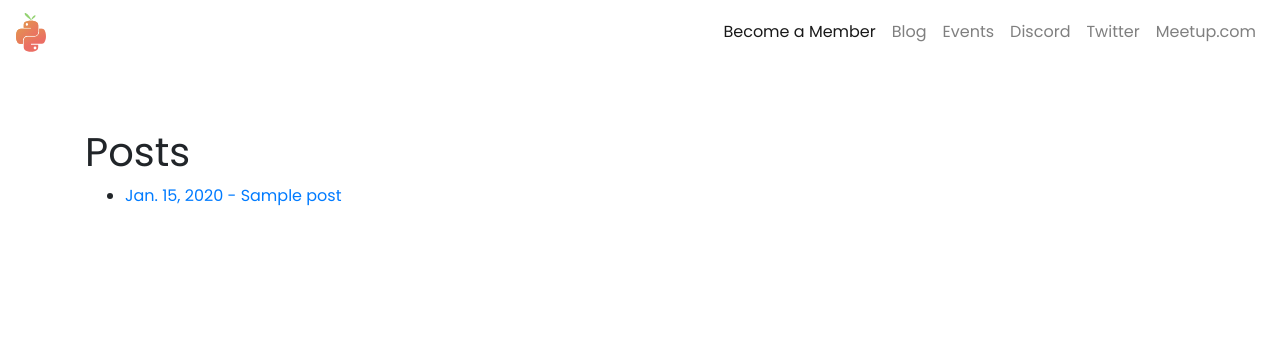
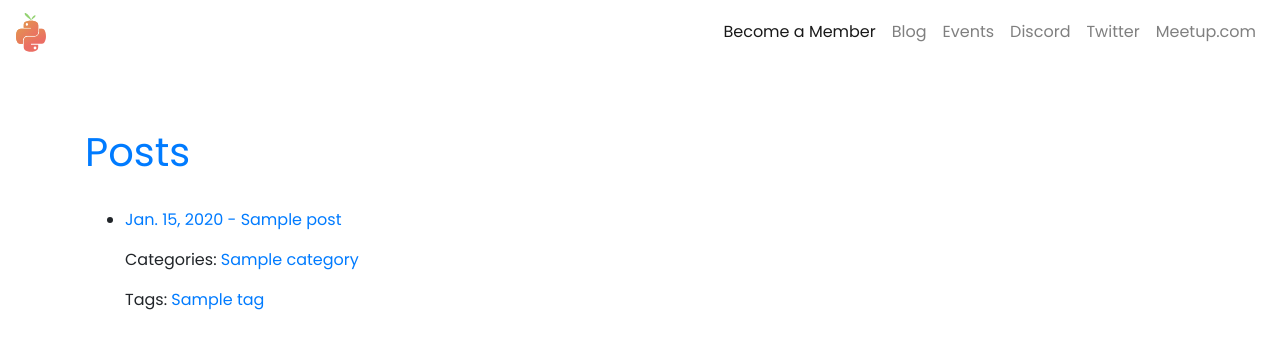
Before and after one commit to pyatl/big-peach, a Django app: page /blog/ in a window 1280 px wide. Shown: the top 349 px of the page. Run offline with Django 3.2, Linux system fonts and the light colour scheme; tables that the repository leaves empty hold one stand-in row (values such as "Sample post"); some libraries are stand-ins or nearby versions.

Commit message:
add ability to searcg by tag and category, tweaks to templates

```diff
--- /dev/null
+++ b/blog/templatetags/blog_extras.py
@@ -0,0 +1,12 @@
+from django import template
+from blog.models import PostCategory, PostTag
+
+register = template.Library()
+
+@register.filter
+def categories(post):
+    return PostCategory.objects.filter(post=post)
+
+@register.filter
+def tags(post):
+    return PostTag.objects.filter(post=post)
--- a/blog/urls.py
+++ b/blog/urls.py
@@ -1,7 +1,13 @@
 from django.urls import path
-from blog.views import PostListView, PostDetailView
+from blog.views import (
+    PostDetailView,
+    PostListView,
+    PostsByCategoryListView,
+    PostsByTagListView,)
 
 urlpatterns = [
+    path('category/<slug:slug>/<int:pk>/', PostsByCategoryListView.as_view(), name='blog_posts_by_category'),
+    path('tag/<slug:slug>/<int:pk>/', PostsByTagListView.as_view(), name='blog_posts_by_tag'),
+    path('<slug:slug>/<int:pk>/', PostDetailView.as_view(), name='blog_post_detail'),
     path('', PostListView.as_view(), name='blog_post_list'),
-    path('<slug:slug>/<int:pk>/', PostDetailView.as_view(), name='blog_post_detail'),
 ]
--- a/blog/views.py
+++ b/blog/views.py
@@ -10,7 +10,6 @@ from blog.models import (
     PostTag,
     PUBLISHED,
     Tag,)
-
 
 
 class PostListView(ListView):
@@ -28,3 +27,21 @@ class PostDetailView(DetailView):
         context['post_categories'] = PostCategory.objects.filter(post__pk=self.kwargs.get('pk'))
         context['post_tags'] = PostTag.objects.filter(post__pk=self.kwargs.get('pk'))
         return context
+
+
+class PostsByCategoryListView(ListView):
+    template_name = "blog/post_list.html"
+
+    def get_queryset(self):
+        queryset = PostCategory.objects.filter(
+        post__in=Post.objects.filter(poststatus__status=PUBLISHED), category__pk=self.kwargs.get('pk'))
+        return queryset
+
+
+class PostsByTagListView(ListView):
+    template_name = "blog/post_list.html"
+
+    def get_queryset(self):
+        queryset = PostTag.objects.filter(
+        post__in=Post.objects.filter(poststatus__status=PUBLISHED), tag__pk=self.kwargs.get('pk'))
+        return queryset
--- a/core/templates/blog/post_list.html
+++ b/core/templates/blog/post_list.html
@@ -1,5 +1,6 @@
 {% extends "base.html" %}
 {% load static %}
+{% load blog_extras %}
 {% block page_css %}{% endblock %}
 {% block body %}
 
@@ -7,13 +8,33 @@
 
 <div class="py-5">
     <div class="container">
-        <h1>Posts</h1>
-        <ul>
+
+        <a href="{% url 'blog_post_list' %}">
+            <h1>Posts</h1>
+        </a>
+
+        <ul class="pt-4">
         {% for published_post in object_list %}
             <li>
-                <a href="{% url 'blog_post_detail' slug=published_post.post.slug pk=published_post.post.pk %}">
-                    {{ published_post.post.created | date }} - {{ published_post.post.title }}
-                </a>
+                <p>
+                    <a href="{% url 'blog_post_detail' slug=published_post.post.slug pk=published_post.post.pk %}">
+                        {{ published_post.post.created | date }} - {{ published_post.post.title }}
+                    </a>
+                </p>
+                <p>
+                    Categories:
+                    {% for post_category in published_post.post|categories %}
+                    <a href="{% url 'blog_posts_by_category' pk=post_category.category.pk slug=post_category.category.label|slugify %}"> {{ post_category.category.label }}</a>
+                    {% endfor %}
+                </p>
+
+                <p>
+                    Tags:
+                    {% for post_tag in published_post.post|tags %}
+                    <a href="{% url 'blog_posts_by_tag' pk=post_tag.tag.pk slug=post_tag.tag.label|slugify %}"> {{ post_tag.tag.label }}</a>
+                    {% endfor %}
+                </p>
+
             </li>
             {% empty %}
             <li>No published posts available at this time.</li>
--- a/core/templates/events/event-detail.html
+++ b/core/templates/events/event-detail.html
@@ -10,7 +10,7 @@
 
             <div class="row">
                     <div class="col-md-8 mb-2">
-
+                        <p><a href="{% url 'events' %}">&lt; Events</a></p>
                         <p>Starts: <span class="date">{{ event.start }}</span> - Ends: <span class="date">{{ event.end }}</span></p>
 
                     </div>
--- a/core/templates/events/events.html
+++ b/core/templates/events/events.html
@@ -17,6 +17,10 @@
 
                 </div>
 
+            </div>
+
+            <div class="row pb-4">
+                <h1>Upcoming Events</h1>
             </div>
             {% for event in events %}
 
--- a/events/views.py
+++ b/events/views.py
@@ -1,3 +1,4 @@
+from django.utils import timezone
 from django.http import HttpResponse
 from django.views.generic import TemplateView, View
 from django.shortcuts import get_object_or_404
@@ -24,7 +25,7 @@ class EventsView(TemplateView):
 
     def get_context_data(self, **kwargs):
         context = super(EventsView, self).get_context_data(**kwargs)
-        context['events'] = Event.objects.filter(published=True)
+        context['events'] = Event.objects.filter(published=True, start__gte=timezone.now())
         return context
 
 
```
Also changed, not shown: core/templates/blog/post_detail.html (+5 -3 lines), blog/templatetags/__init__.py (added).
